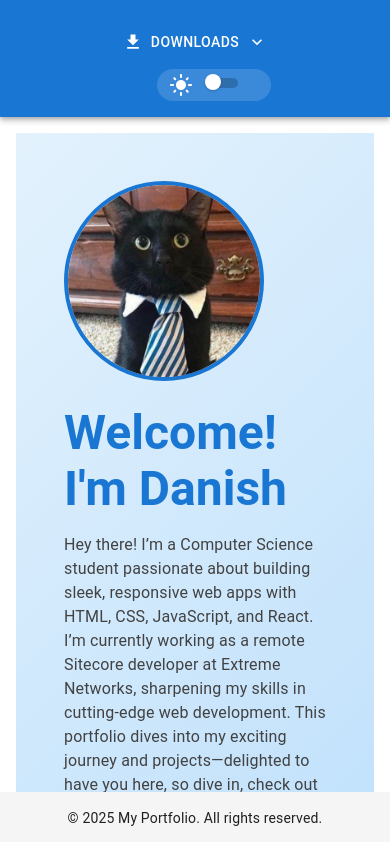
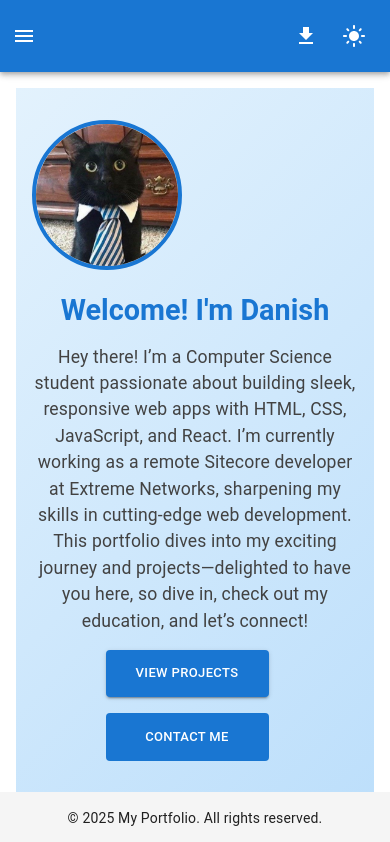
Before and after one commit to Kenji-x-S/Portfolio-React, a React (Vite) app: page / in a window 390 px wide. Shown: the top 842 px of the page. Built offline with nearby package versions, Linux system fonts and the light colour scheme.

Commit message:
Light Mode Responsive Version

```diff
--- a/src/layouts/Header/Header.module.css
+++ b/src/layouts/Header/Header.module.css
@@ -38,6 +38,7 @@
   margin: 0;
 }
 
+
 .themeSwitch :global(.MuiSwitch-switchBase) {
   padding: 4px;
 }
@@ -64,15 +65,16 @@
 
 @media (max-width: 768px) {
   .header {
-    flex-direction: column;
-    align-items: flex-end;
+    flex-direction: row;
+    justify-content: space-between;
+    align-items: center;
   }
 
   .rightSection {
-    margin-top: 0.5rem;
-    flex-direction: column;
-    align-items: flex-end;
+    flex-direction: row;
+    align-items: center;
     gap: 0.5rem;
+    margin-top: 0;
   }
 
   .downloadContainer {
--- a/src/layouts/Header/index.jsx
+++ b/src/layouts/Header/index.jsx
@@ -6,18 +6,27 @@ import {
   MenuItem,
   IconButton,
   Switch,
-  Button
+  Button,
+  Drawer,
+  List,
+  ListItemText,
+  useMediaQuery
 } from '@mui/material';
 import DownloadIcon from '@mui/icons-material/Download';
 import KeyboardArrowDownIcon from '@mui/icons-material/KeyboardArrowDown';
 import DarkModeIcon from '@mui/icons-material/DarkMode';
 import LightModeIcon from '@mui/icons-material/LightMode';
+import MenuIcon from '@mui/icons-material/Menu';
 import styles from './Header.module.css';
+import { NavLink } from 'react-router-dom';
+import sideNavStyles from '../SideNav/SideNav.module.css';
 
 function Header() {
   const [downloadAnchorEl, setDownloadAnchorEl] = useState(null);
   const [darkMode, setDarkMode] = useState(false);
+  const [drawerOpen, setDrawerOpen] = useState(false);
 
+  const isMobile = useMediaQuery('(max-width:768px)');
   const downloadOpen = Boolean(downloadAnchorEl);
 
   const handleDownloadMenu = (event) => {
@@ -32,6 +41,10 @@ function Header() {
     setDarkMode(!darkMode);
   };
 
+  const handleDrawerToggle = () => {
+    setDrawerOpen(!drawerOpen);
+  };
+
   const downloadCV = () => {
     const link = document.createElement('a');
     link.href = '/assets/resume.pdf';
@@ -39,14 +52,59 @@ function Header() {
     document.body.appendChild(link);
     link.click();
     document.body.removeChild(link);
-
     handleDownloadClose();
   };
 
+  const navItems = [
+    { text: 'Home', path: '/' },
+    { text: 'Education', path: '/education' },
+    { text: 'Projects', path: '/projects' },
+    { text: 'Contact', path: '/contact' },
+  ];
+
   return (
+    <>
       <AppBar position="static">
         <Toolbar className={styles.header}>
+          {isMobile && (
+            <IconButton
+              edge="start"
+              color="inherit"
+              aria-label="menu"
+              onClick={handleDrawerToggle}
+              className={styles.hamburger}
+            >
+              <MenuIcon />
+            </IconButton>
+          )}
+
           <div className={styles.rightSection}>
+            {isMobile ? (
+              <>
+                <IconButton
+                  color="inherit"
+                  onClick={handleDownloadMenu}
+                  aria-controls={downloadOpen ? 'download-menu' : undefined}
+                  aria-haspopup="true"
+                  aria-expanded={downloadOpen ? 'true' : undefined}
+                >
+                  <DownloadIcon />
+                </IconButton>
+                <Menu
+                  id="download-menu"
+                  anchorEl={downloadAnchorEl}
+                  open={downloadOpen}
+                  onClose={handleDownloadClose}
+                >
+                  <MenuItem onClick={downloadCV}>Download CV</MenuItem>
+                </Menu>
+
+                <IconButton onClick={handleThemeChange} color="inherit">
+                  {darkMode ? <DarkModeIcon /> : <LightModeIcon />}
+                </IconButton>
+              </>
+            ) : (
+              <>
                 <div className={styles.downloadContainer}>
                   <Button
                     className={styles.downloadButton}
@@ -82,9 +140,35 @@ function Header() {
                     className={styles.themeSwitch}
                   />
                 </div>
+              </>
+            )}
           </div>
         </Toolbar>
       </AppBar>
+
+      <Drawer
+        anchor="left"
+        open={drawerOpen}
+        onClose={handleDrawerToggle}
+        ModalProps={{ keepMounted: true }}
+        className={sideNavStyles.drawer}
+      >
+        <List sx={{ width: 240 }}>
+          {navItems.map((item) => (
+            <NavLink
+              key={item.text}
+              to={item.path}
+              onClick={handleDrawerToggle}
+              className={({ isActive }) =>
+                `${sideNavStyles.navItem} ${isActive ? sideNavStyles.active : ''}`
+              }
+            >
+              <ListItemText primary={item.text} sx={{ padding: '1rem' }} />
+            </NavLink>
+          ))}
+        </List>
+      </Drawer>
+    </>
   );
 }
 
--- a/src/pages/Contact/Contact.module.css
+++ b/src/pages/Contact/Contact.module.css
@@ -55,3 +55,37 @@
     color: #1976d2;
     font-weight: bold;
   }
+
+  @media (max-width: 550px) {
+    .container {
+        padding: 1rem;
+        flex-direction: column;
+        text-align: center;
+    }
+
+    .heading {
+        font-size: 1.5rem;
+        margin-bottom: 1rem;
+    }
+
+    .formContainer {
+        width: 100%;
+        padding: 1rem;
+    }
+
+    .input {
+        width: 100%;
+        padding: 0.8rem;
+        font-size: 0.9rem;
+    }
+
+  }
+
+  @media screen and (max-width: 550px){
+    .button {
+      width: 50%;
+      margin-bottom: 1rem;
+      padding: 12px 0;
+      font-size: small;
+  }
+  }
--- a/src/pages/Education/Education.module.css
+++ b/src/pages/Education/Education.module.css
@@ -39,3 +39,26 @@
     0% { opacity: 0; }
     100% { opacity: 1; }
   }
+
+  @media (max-width: 768px) {
+    .container {
+        padding: 1rem;
+    }
+
+    .heading {
+        font-size: 1.5rem;
+        margin-bottom: 1rem;
+    }
+
+    .subheading {
+        font-size: 1rem;
+    }
+
+    .details {
+        font-size: 0.9rem;
+    }
+
+    .contentItem {
+        padding: 0.8rem;
+    }
+}
--- a/src/pages/Home/Home.module.css
+++ b/src/pages/Home/Home.module.css
@@ -4,6 +4,7 @@
   display: flex;
   align-items: center;
   background: linear-gradient(135deg, #e3f2fd 0%, #bbdefb 100%);
+  flex-direction: column; /* Ensure content stacks vertically on smaller screens */
 }
 
 .avatarContainer {
@@ -24,17 +25,20 @@
 
 .contentContainer {
   animation: slideIn 1s ease-out;
+  text-align: center; /* Ensure text is centered */
 }
 
 .heading {
   font-weight: bold;
   color: #1976d2;
   margin-bottom: 1rem;
+  font-size: 2.5rem; /* Large font size for desktops */
 }
 
 .description {
   color: #424242;
   animation: fadeIn 1.5s ease-out;
+  font-size: 1.1rem;
 }
 
 .button {
@@ -42,6 +46,8 @@
   background-color: #1976d2;
   transition: transform 0.2s ease;
   color: white;
+  padding: 10px 20px;
+  font-size: 1rem; /* Normal font size for buttons */
 }
 
 .button:hover {
@@ -81,3 +87,37 @@
       opacity: 1;
   }
 }
+
+@media screen and (max-width: 768px) {
+  .container {
+      padding: 2rem 1rem;
+  }
+
+  .heading {
+      font-size: 1.8rem;
+  }
+
+  .socialContainer {
+      display: flex;
+      justify-content: center;
+  }
+
+  .socialIcon {
+      font-size: 1.5rem;
+      margin: 0 10px;
+  }
+
+  .avatar {
+      width: 150px;
+      height: 150px;
+  }
+}
+
+@media screen and (max-width: 550px){
+  .button {
+    width: 50%;
+    margin-bottom: 1rem;
+    padding: 12px 0;
+    font-size: small;
+}
+}
--- a/src/pages/Projects/Projects.module.css
+++ b/src/pages/Projects/Projects.module.css
@@ -43,3 +43,26 @@
     0% { opacity: 0; }
     100% { opacity: 1; }
   }
+
+  @media (max-width: 550px) {
+    .container {
+        padding: 1rem;
+    }
+
+    .heading {
+        font-size: 1.5rem;
+        margin-bottom: 1rem;
+    }
+
+    .subheading {
+        font-size: 1rem;
+    }
+
+    .details {
+        font-size: 0.9rem;
+    }
+
+    .projectCard {
+        padding: 0.8rem;
+    }
+}
```
Lines whose indentation alone changed are shown as unchanged.
